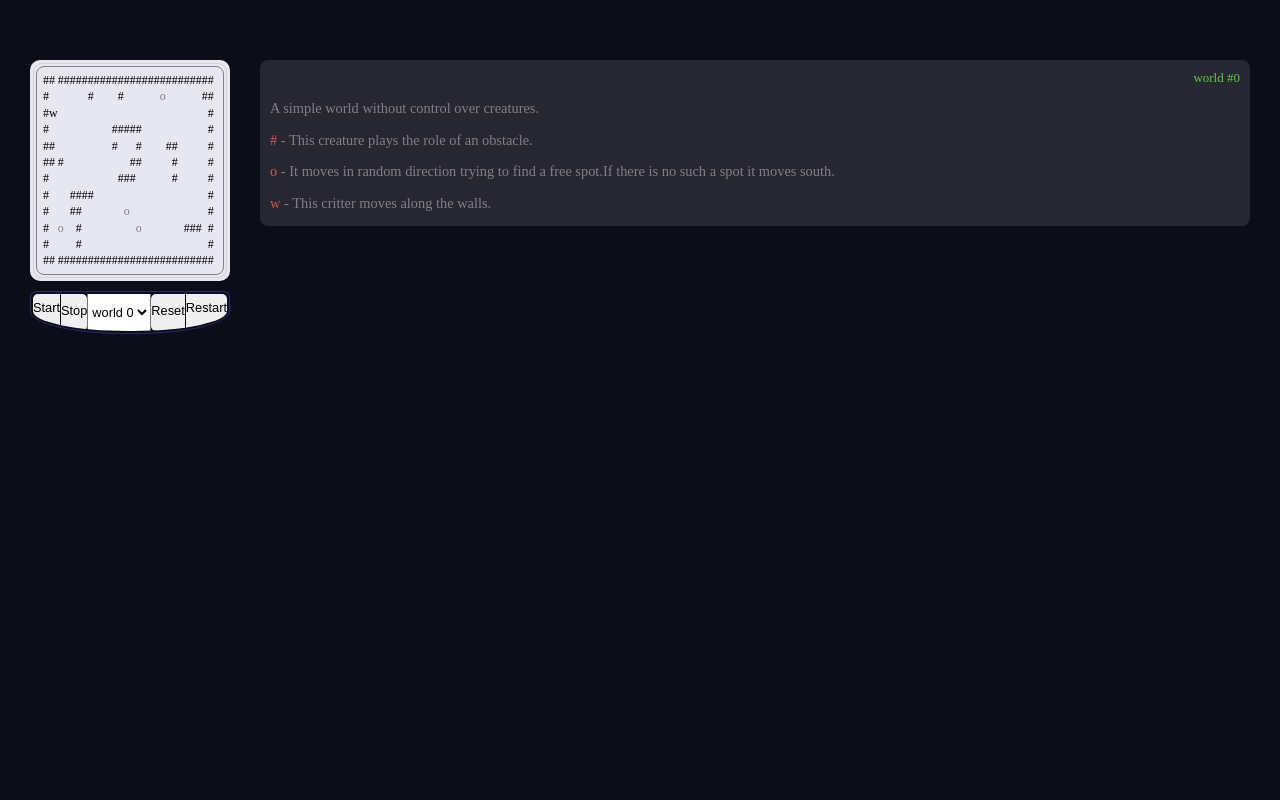
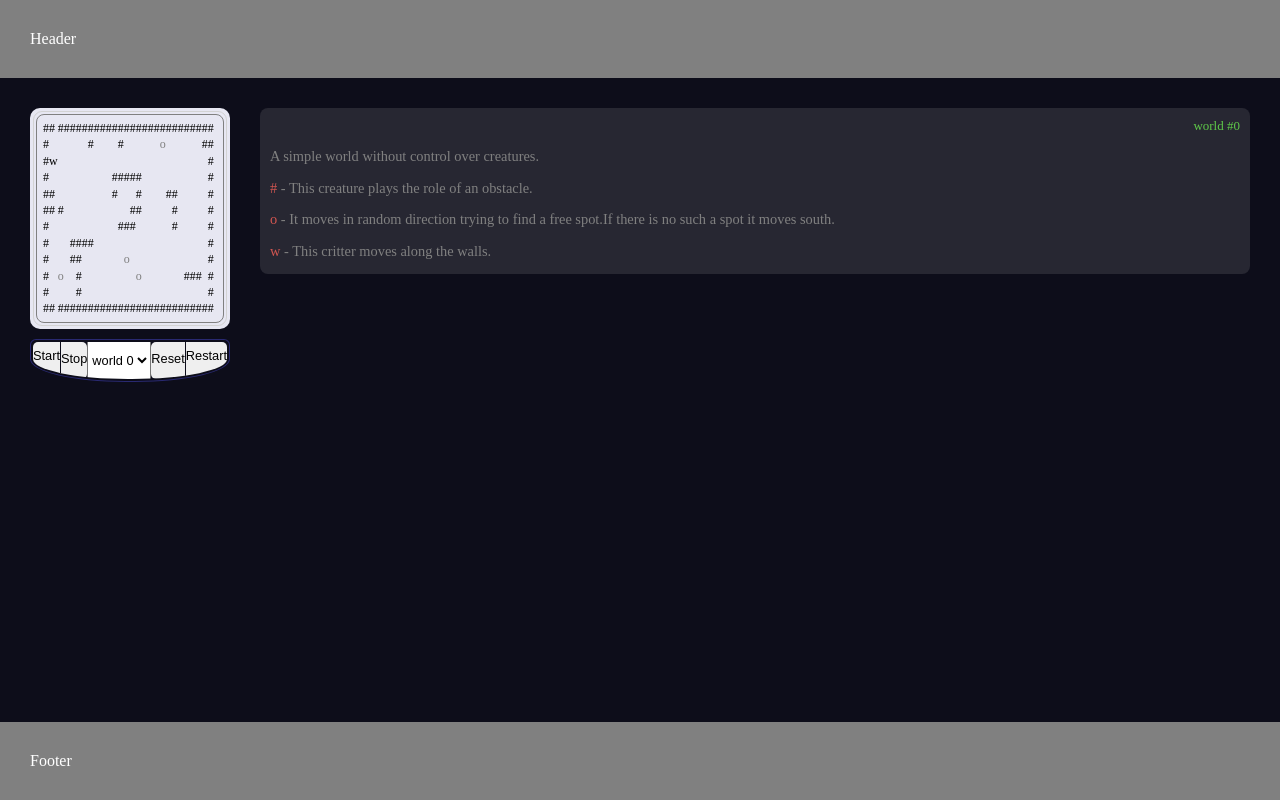
Before and after one commit to Yurimcalex/e-life, a website built with Vite: page index.html in a window 1280 px wide. Built offline with nearby package versions, Linux system fonts and the light colour scheme.

Commit message:
Create header/footer structure

```diff
--- a/index.html
+++ b/index.html
@@ -7,6 +7,9 @@
     <title>E-life</title>
   </head>
   <body>
+    <div class="page">
+      <div class="header">Header</div>
+
       <div class="wrapper">
         <div>
           <div class="view-container">
@@ -31,6 +34,9 @@
         <div class="descr-cont"></div>
       </div>
 
+      <div class="footer">Footer</div>
+    </div>
+
     <script type="module" src="/main.js"></script>
   </body>
 </html>
--- a/style.css
+++ b/style.css
@@ -1,16 +1,27 @@
+* {
+	box-sizing: border-box;
+}
+
 html {
   background: #0D0D1A;
+  height: 100%;
 }
 
 body {
   padding: 0;
   margin: 0;
+  height: 100%;
+}
+
+.page {
+	height: 100%;
+	display: flex;
+	flex-direction: column;
 }
 
 .wrapper {
 	display: flex;
 	align-items: flex-start;
-  margin-top: 30px;
   padding: 30px;
 }
 
@@ -123,6 +134,19 @@ body {
 	letter-spacing: -2px;
 }
 
+.footer {
+	color: white;
+	padding: 30px;
+	background: gray;
+	margin-top: auto;
+}
+
+.header {
+	color: white;
+	padding: 30px;
+	background: gray;
+}
+
 @media screen and (max-width: 900px) {
 	.wrapper {
 		margin-top: 10px;
```
Lines whose indentation alone changed are shown as unchanged.
